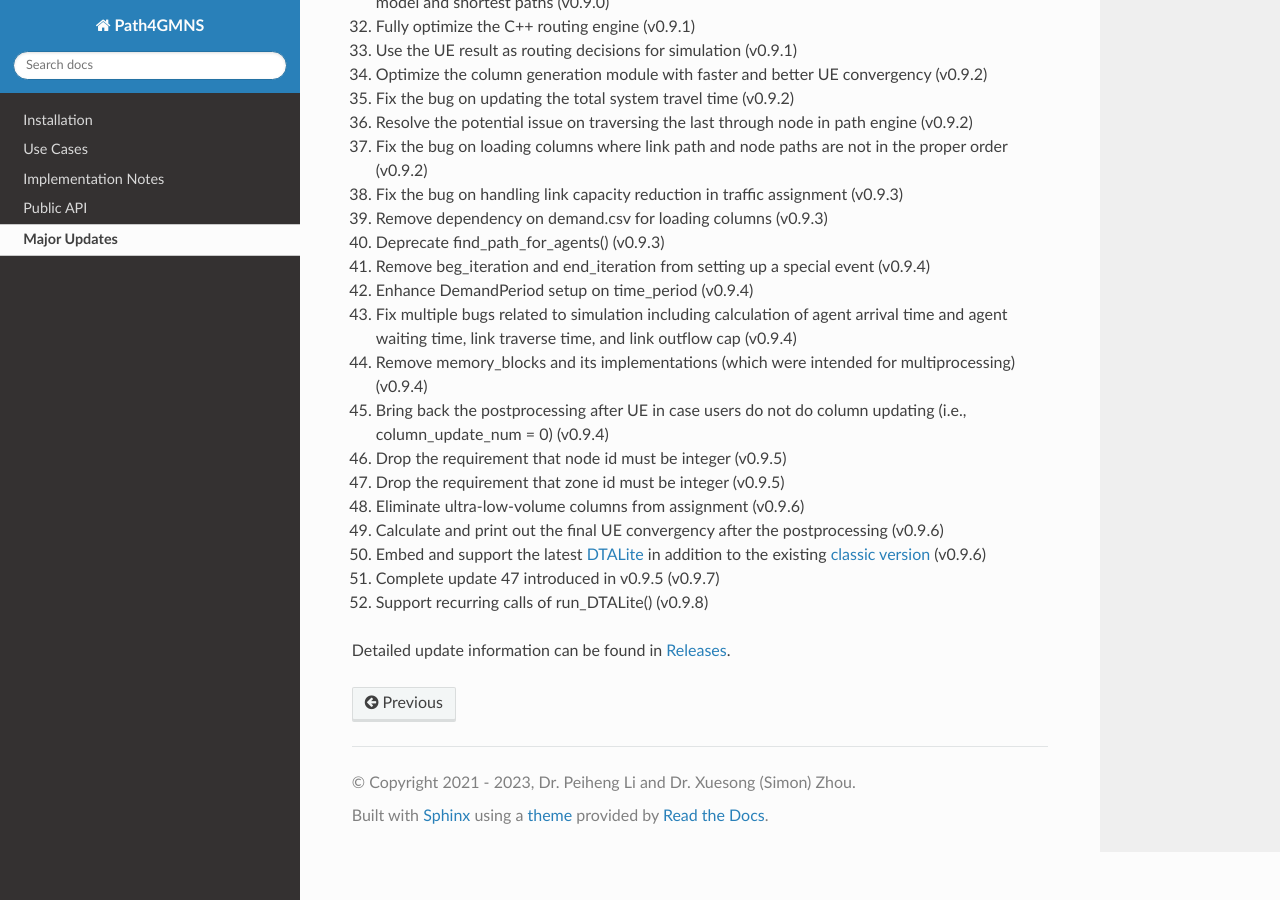
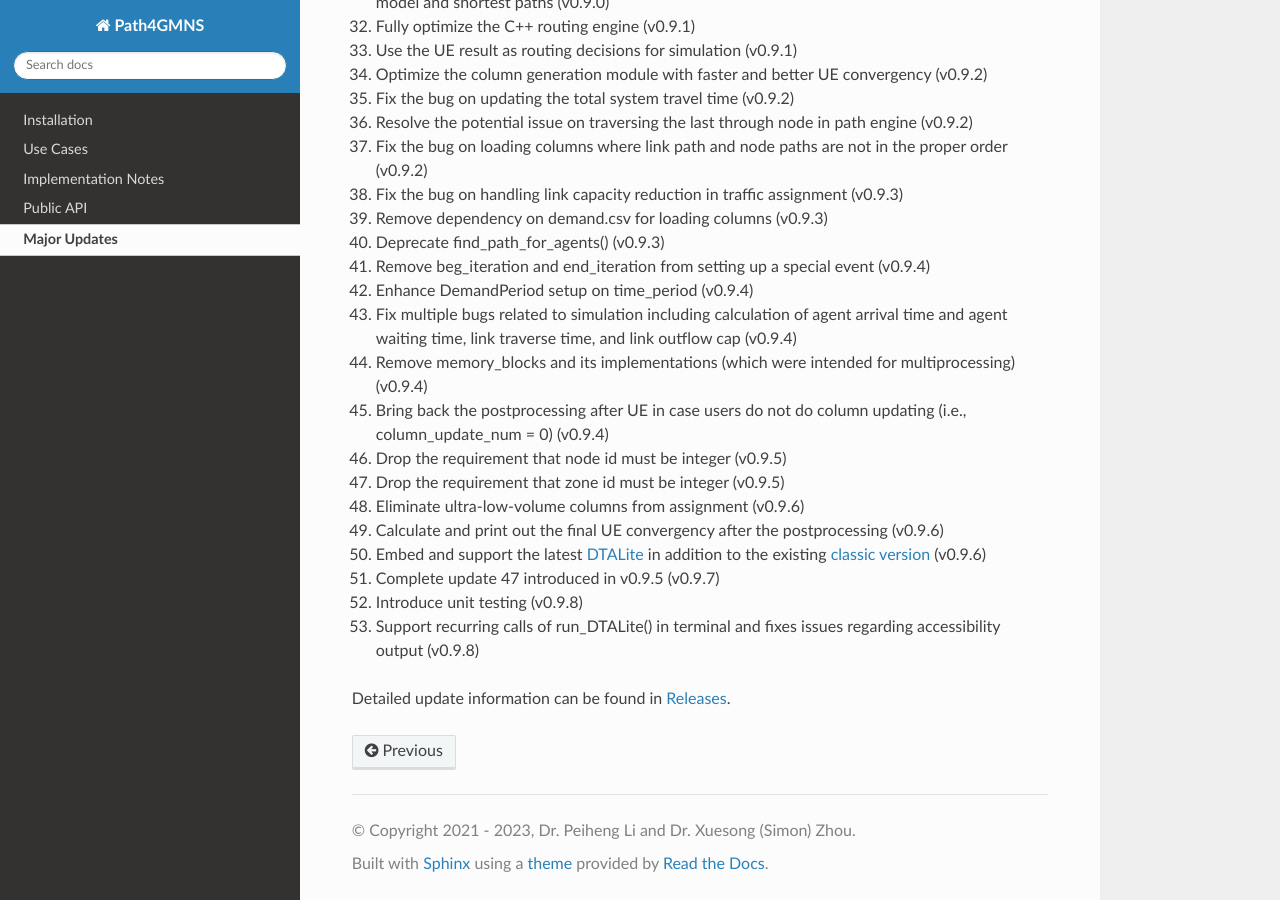
Before and after one commit to jdlph/Path4GMNS, a Sphinx documentation site: the page built from docs/source/updates.md, in a window 1280 px wide and 900 px high, scrolled down 1129 px. Built offline with Sphinx 7.4.7 and the Read the Docs theme 2.0.0, drawn with Linux system fonts in a browser that asks for light colours.

```diff
--- a/docs/source/updates.md
+++ b/docs/source/updates.md
@@ -51,6 +51,7 @@
 49. Calculate and print out the final UE convergency after the postprocessing (v0.9.6)
 50. Embed and support the latest [DTALite](https://github.com/asu-trans-ai-lab/DTALite) in addition to the existing [classic version](https://github.com/jdlph/DTALite) (v0.9.6)
 51. Complete update 47 introduced in v0.9.5 (v0.9.7)
-52. Support recurring calls of run_DTALite() (v0.9.8)
+52. Introduce unit testing (v0.9.8)
+53. Support recurring calls of run_DTALite() in terminal and fixes issues regarding accessibility output (v0.9.8)
 
 Detailed update information can be found in [Releases](https://github.com/jdlph/Path4GMNS/releases).
```
Also changed, not shown: README.md (+2 -2 lines), 2 other files.
